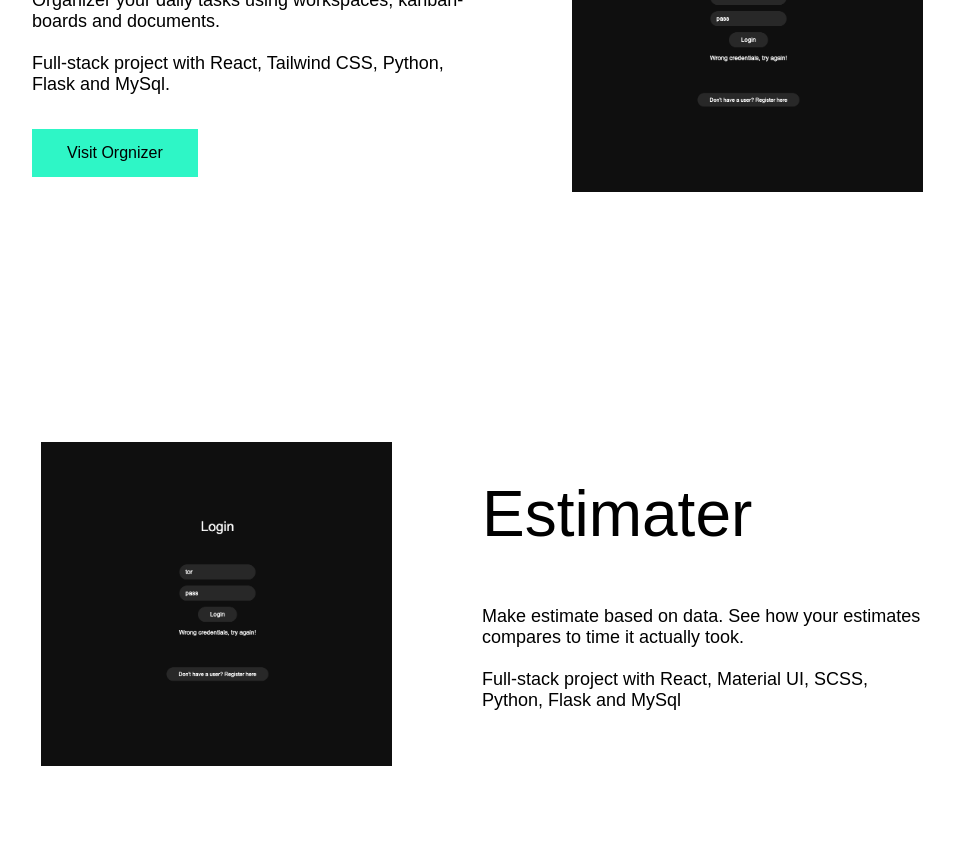
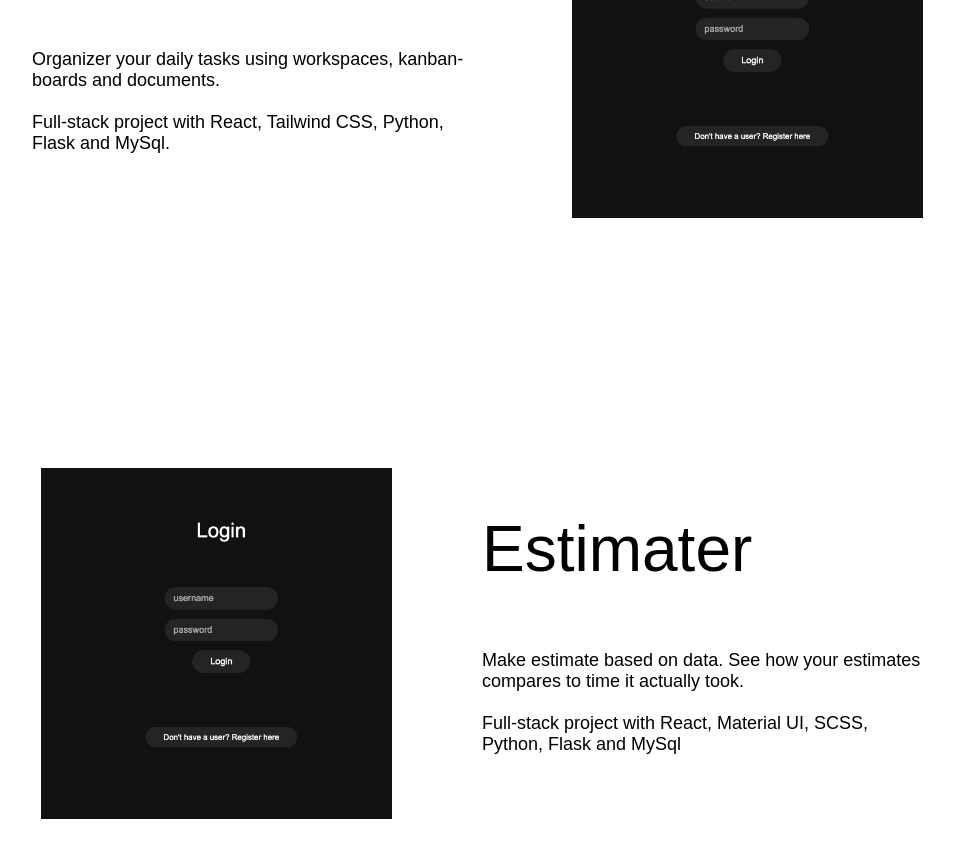
Before and after one commit to torbratsberg/personal-portfolio, a React (Create React App) app: page / in a window 1280 px wide. Shown: the part 880-1737 px from the top of the page, without its empty margins (158-1112 px from the left). Built offline with nearby package versions, Linux system fonts and the light colour scheme.

Commit message:
Image update

```diff
--- a/src/App.js
+++ b/src/App.js
@@ -19,7 +19,6 @@
                 <TextImage
                     title="Orgnizer"
                     text="Organizer your daily tasks using workspaces, kanban-boards and documents.<br><br>Full-stack project with React, Tailwind CSS, Python, Flask and MySql."
-                    link="https://orgnizer.torbratsberg.no"
                     image={orgnizerImage}
                 />
 
```
Also changed, not shown: src/assets/orgnizer.png.
